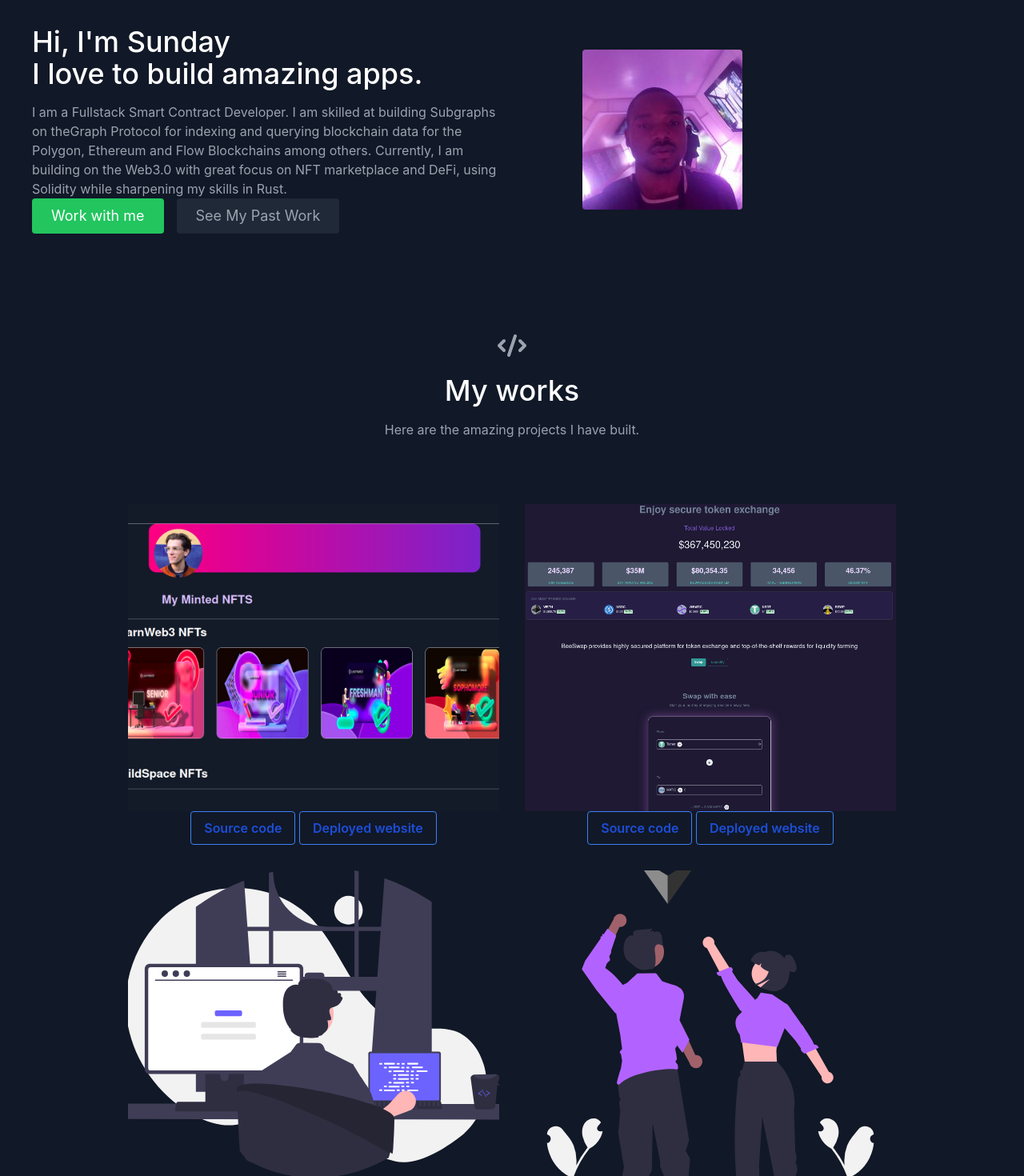
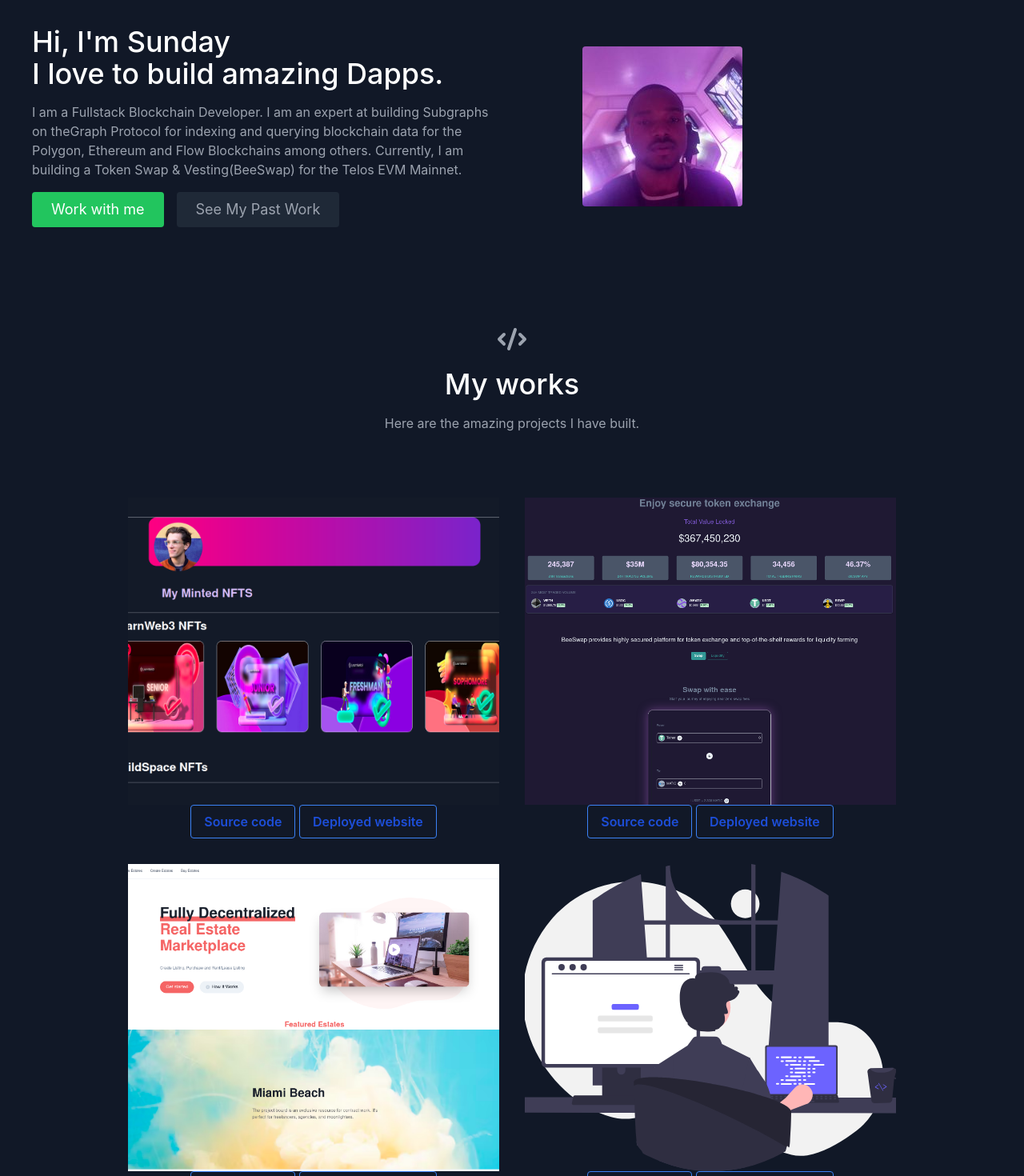
Before and after one commit to digitalsimboja/portfolio, a React (Create React App) app: page / in a window 1280 px wide. Shown: the part 120-1590 px from the top of the page at 80% size. Built offline with nearby package versions, Linux system fonts and the light colour scheme.

Commit message:
added real estate nft contract project

```diff
--- a/src/components/About.js
+++ b/src/components/About.js
@@ -9,15 +9,14 @@ class About extends Component {
             <h1 className="title-font sm:text-4xl text-3xl mb-4 font-medium text-white">
               Hi, I'm Sunday
               <br className="hidden lg:inline-block" /> I love to build amazing
-              apps.
+              Dapps.
             </h1>
-            <p className="flex justify-center">
-              I am a Fullstack Smart Contract Developer. I am skilled at
+            <p className="flex justify-center mb-4">
+              I am a Fullstack Blockchain Developer. I am an expert at
               building Subgraphs on theGraph Protocol for indexing and querying
               blockchain data for the Polygon, Ethereum and Flow Blockchains
-              among others. Currently, I am building on the Web3.0 with great
-              focus on NFT marketplace and DeFi, using Solidity while sharpening
-              my skills in Rust.
+              among others. Currently, I am building a Token Swap & Vesting(BeeSwap) for the
+              Telos EVM Mainnet.
             </p>
             <div className="flex justify-center">
               <a
--- a/src/data.js
+++ b/src/data.js
@@ -16,6 +16,15 @@ export const projects = [
     image: "./beeswap.png",
     link: "https://beeswap-digitalsimboja.vercel.app/",
     code: "https://github.com/digitalsimboja/beeswap",
+  },
+  {
+    title: "Real Estate NFT Marketplace",
+    subtitle: "A Decentralized Real Estate Listing, Purchase and Renting platform",
+    description:
+      "A Decentralized Real Estate Listing, Purchase and Renting platform deployed to the Polygon Chain",
+    image: "./nftrealestate.png",
+    link: "",
+    code: "https://github.com/digitalsimboja/real-estate-nftmarketplace",
   },
 
   {
```
Also changed, not shown: public/nftrealestate.png (added).
